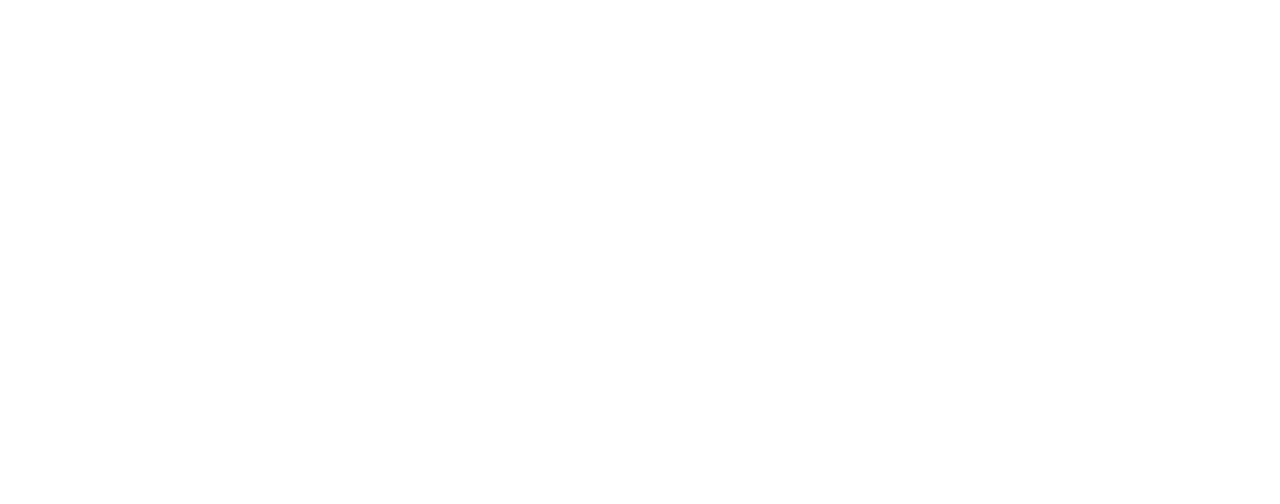
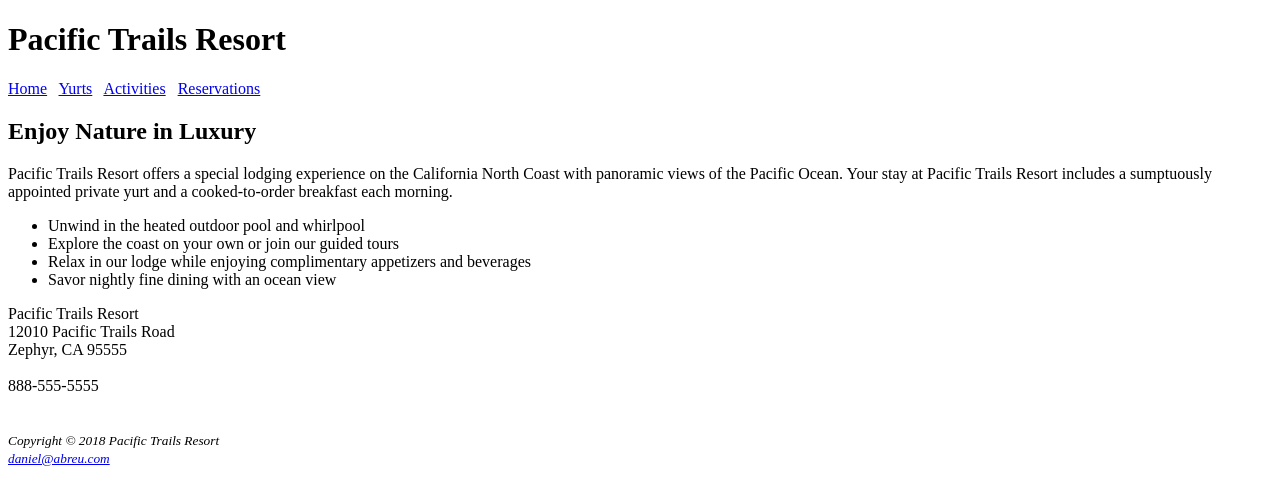
Before and after one commit to 44144-Sp22/ch2casestudy-danielabreu2435, a plain HTML site: page index.html in a window 1280 px wide. Drawn offline with Linux system fonts and the light colour scheme.

Commit message:
Abreu Complete Case Study

```diff
--- a/index.html
+++ b/index.html
@@ -1,10 +1,40 @@
 <!DOCTYPE html>
 <html lang="en">
 <head>
-<title>Pacific Trails Resort</title>
+<title>Pacific Trails Resort Home</title>
 <meta charset="utf-8">
 </head>
 <body>
+  <h1>Pacific Trails Resort</h1>
+  <nav>
+    <a href="index.html">Home</a>
+    &nbsp
+    <a href="yurts.html">Yurts</a>
+    &nbsp
+    <a href="activities.html">Activities</a>
+    &nbsp
+    <a href="reservations.html">Reservations</a>
+  <main>
+    <h2>Enjoy Nature in Luxury</h2>
+    <p> Pacific Trails Resort offers a special lodging
+       experience on the California North Coast with
+       panoramic views of the Pacific Ocean. Your stay
+       at Pacific Trails Resort includes a sumptuously
+       appointed private yurt and a cooked-to-order
+       breakfast each morning. </p>
+    <ul>
+      <li>Unwind in the heated outdoor pool and whirlpool</li>
+      <li>Explore the coast on your own or join our guided tours</li>
+      <li>Relax in our lodge while enjoying complimentary
+        appetizers and beverages</li>
+      <li>Savor nightly fine dining with an ocean view</li>
+    </ul>
+    <div>
+      Pacific Trails Resort <br> 12010 Pacific Trails Road <br>
+      Zephyr, CA 95555 <br><br>888-555-5555 <br><br><br>
+    </div>
 
+    <footer><small><i> Copyright &copy; 2018 Pacific Trails Resort <br>
+      <a href="daniel@abreu.com">daniel@abreu.com</a>
 </body>
 </html>
```
Also changed, not shown: yurts.html (added, +40 -0 lines), activities.html (added), reservations.html (added).
